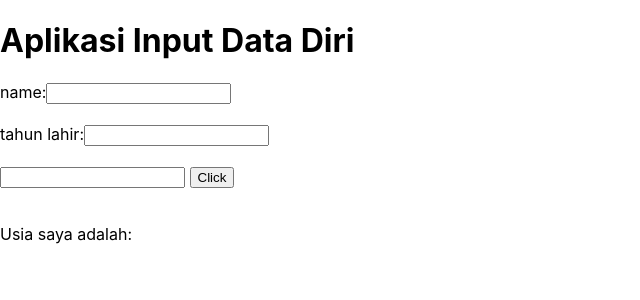
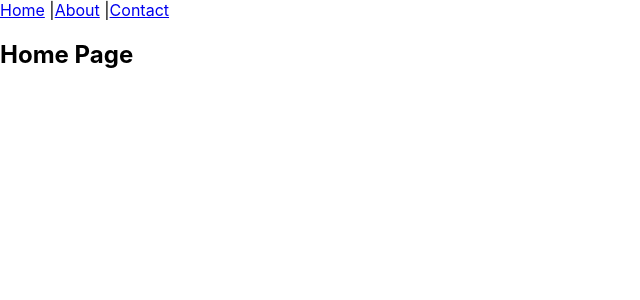
Before and after one commit to rfafriansyah/create-project-react-event, a React (Create React App) app: page / in a window 1280 px wide. Shown: the top 300 px of the page, without its empty margins (0-640 px from the left). Built offline with nearby package versions, Linux system fonts and the light colour scheme.

Commit message:
create route

```diff
--- a/package.json
+++ b/package.json
@@ -8,7 +8,8 @@
     "@testing-library/user-event": "^13.5.0",
     "react": "^18.3.1",
     "react-dom": "^18.3.1",
-    "react-scripts": "5.0.1",
+    "react-router-dom": "^6.27.0",
+    "react-scripts": "^5.0.1",
     "web-vitals": "^2.1.4"
   },
   "scripts": {
--- a/src/App.js
+++ b/src/App.js
@@ -1,67 +1,28 @@
 import { useState } from "react";
-import Button from "./components/Button";
-import Input from "./components/Input";
 import "./App.css";
+import { BrowserRouter as Router, Routes, Route, Link } from "react-router-dom";
+
 
 function App() {
-  const [form, setForm] = useState({
-    name: "",
-    usia: "",
-    tahunLahir: "",
-  });
-
-  const handleChange = (e) => {
-    setError('')
-    if (e.target.name === "name") {
-      if (e.target.value.length < 3) {
-        setError("Minimal 3 karakter");
-      }
-    }
-    setForm({ ...form, [e.target.name]: e.target.value });
-  };
-  const [error, setError] = useState("");
-
-  const handleSubmit = () => {
-    if (form.name === '') {
-      setError('Field nama tidak boleh kosong')
-    }
-    else if (form.tahunLahir === "") {
-      setError("Field tahun lahir boleh kosong");
-    } else {
-      setForm({ ...form, usia: 2024 - form.tahunLahir });
-    }
-  };
+  // Example components
+  const Home = () => { return <h2>Home Page</h2>};
+  const About = () => {return <h2>About Page</h2>};
+  const Contact = () => {return <h2>Contact Page</h2>};
 
   return (
     <>
-      <h1>Aplikasi Input Data Diri</h1>
-      name:
-      <Input
-        type="text"
-        value={form.name}
-        name="name"
-        onChange={handleChange}
-      />{" "}
-      <br />
-      <br />
-      tahun lahir:
-      <Input
-        type="number"
-        value={form.tahunLahir}
-        name="tahunLahir"
-        onChange={handleChange}
-      />{" "}
-      <br />
-      <br />
-      <Input
-        type="number"
-        value={form.tahunLahir}
-        onChange={handleChange}
-      />{" "}
-      <Button onClick={handleSubmit}>Click</Button> <br />
-      <p style={{ color: "red" }}>{error}</p>
-      <br />
-      Usia saya adalah: {form.usia}
+      <Router>
+        <nav>
+          <Link to="/">Home</Link> |<Link to="/about">About</Link> |
+          <Link to="/contact">Contact</Link>
+        </nav>
+
+        <Routes>
+          <Route path="/" element={<Home />} />
+          <Route path="/about" element={<About />} />
+          <Route path="/contact" element={<Contact />} />
+        </Routes>
+      </Router>
     </>
   );
 }
```
Also changed, not shown: src/pages/categories/index.js (added), src/pages/signin/index.js (added), src/utils/fetch.js (added), 1 other file (tests, documents, lock files or other folders).
